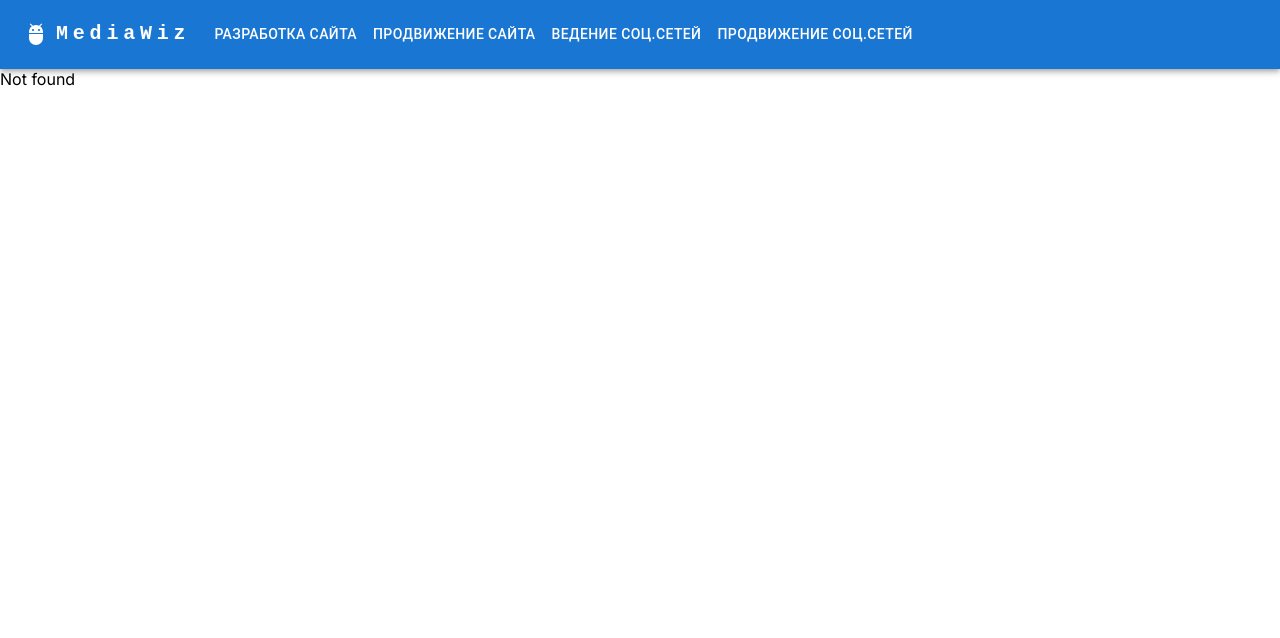
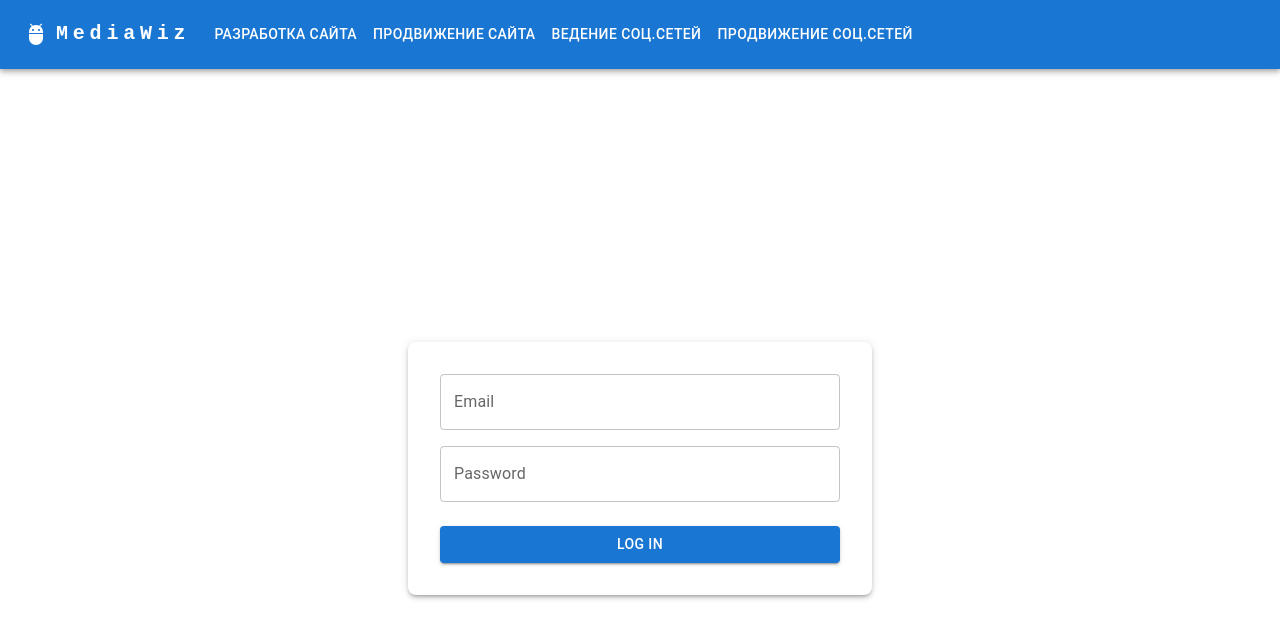
Before and after one commit to Salyens/MediaWiz, a Next.js app: page /login in a window 1280 px wide. Before the commit this address had no page. Shown: the top 638 px of the page. Built offline with nearby package versions, Linux system fonts and the light colour scheme.

Commit message:
fix admin panel

```diff
--- a/app/components/AdminPage/DisplayPageData/DisplayPageData.js
+++ b/app/components/AdminPage/DisplayPageData/DisplayPageData.js
@@ -18,9 +18,10 @@ const DisplayPageData = ({ pageData, endPoint }) => {
   const formData = createFormData(editableData, fieldsToRemove);
 
   const renderData = (data, path) => {
+
     if (path === "_id") return null;
+    if (typeof data === "object" && !Array.isArray(data) && data !== null) {
 
-    if (typeof data === "object" && !Array.isArray(data) && data !== null) {
       return (
         <EditorHeader
           key={path}
--- a/app/components/AdminPage/Login/Login.js
+++ b/app/components/AdminPage/Login/Login.js
@@ -1,19 +1,35 @@
 "use client";
 import { useRouter } from "next/navigation";
 import ApiService from "@/app/services/ApiService";
-import { Box, Button, TextField } from "@mui/material";
+import {
+  Box,
+  Button,
+  CircularProgress,
+  TextField,
+  Typography,
+  useMediaQuery,
+  useTheme,
+} from "@mui/material";
 import React, { useState } from "react";
 
 const LoginForm = () => {
   const [data, setData] = useState({ email: "", password: "" });
+  const [error, setError] = useState("");
   const router = useRouter();
+  const theme = useTheme();
+  const isMobile = useMediaQuery(theme.breakpoints.down("sm"));
+  const [isLoading, setIsLoading] = useState(false);
 
   const handleSubmit = async () => {
     try {
-      const response = await ApiService.login(data);
+      setIsLoading(true);
+      await ApiService.login(data);
+      setError("");
       router.push("/admin");
+      setIsLoading(false);
     } catch (error) {
-      console.log("error: ", error);
+      setIsLoading(false);
+      setError(error.response.data.message);
     }
   };
 
@@ -28,14 +44,23 @@ const LoginForm = () => {
       }}
     >
       <Box
-        style={{
+        sx={{
           display: "flex",
           flexDirection: "column",
           justifyContent: "center",
+          alignItems: "center",
           backgroundColor: "white",
-          padding: "20px",
+          padding: isMobile ? 2 : 4,
+          boxShadow: 3,
+          borderRadius: 2,
+          maxWidth: 400,
+          width: "100%",
+          mx: "auto",
         }}
       >
+        {error && (
+          <Typography sx={{ color: "error.main", mb: 1 }}>{error}</Typography>
+        )}
         <TextField
           id="email-input"
           label="Email"
@@ -44,7 +69,7 @@ const LoginForm = () => {
             setData((prev) => ({ ...prev, email: e.target.value }))
           }
           variant="outlined"
-          style={{ marginBottom: "10px" }}
+          sx={{ mb: 2, width: "100%" }}
         />
         <TextField
           id="password-input"
@@ -55,9 +80,14 @@ const LoginForm = () => {
           }
           variant="outlined"
           type="password"
+          sx={{ mb: 2, width: "100%" }}
         />
-        <Button onClick={handleSubmit} sx={{ mt: 1 }} variant="outlined">
-          Log in
+        <Button
+          onClick={handleSubmit}
+          sx={{ mt: 1, width: "100%" }}
+          variant="contained"
+        >
+          {isLoading ? <CircularProgress/> : 'Log in'}
         </Button>
       </Box>
     </div>
--- a/app/services/ApiService.js
+++ b/app/services/ApiService.js
@@ -12,7 +12,9 @@ class ApiService {
   }
 
   static async getFeedbacks() {
-    const response = await axios.get(`http://localhost:3001/admin`);
+    const response = await axios.get(`http://localhost:3001/admin`, {
+      headers: { Authorization: `Bearer ${localStorage.getItem("token")}` },
+    });
     return response.data;
   }
 
```
Also changed, not shown: app/admin/page.js (+16 -33 lines), app/components/AdminPage/ClientList/ClientList.js (+31 -5 lines), app/login/page.js (renamed from app/admin/login/page.js).
